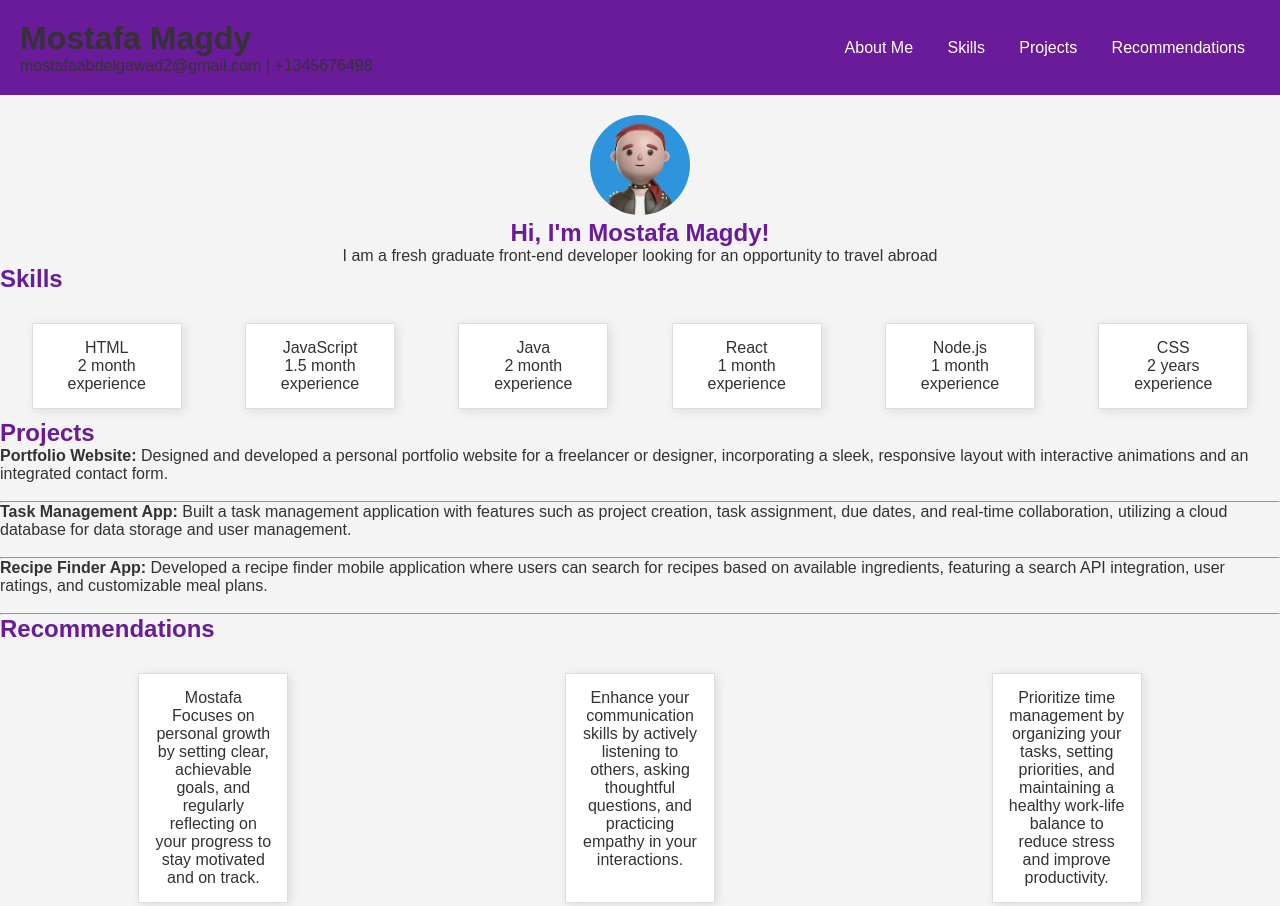
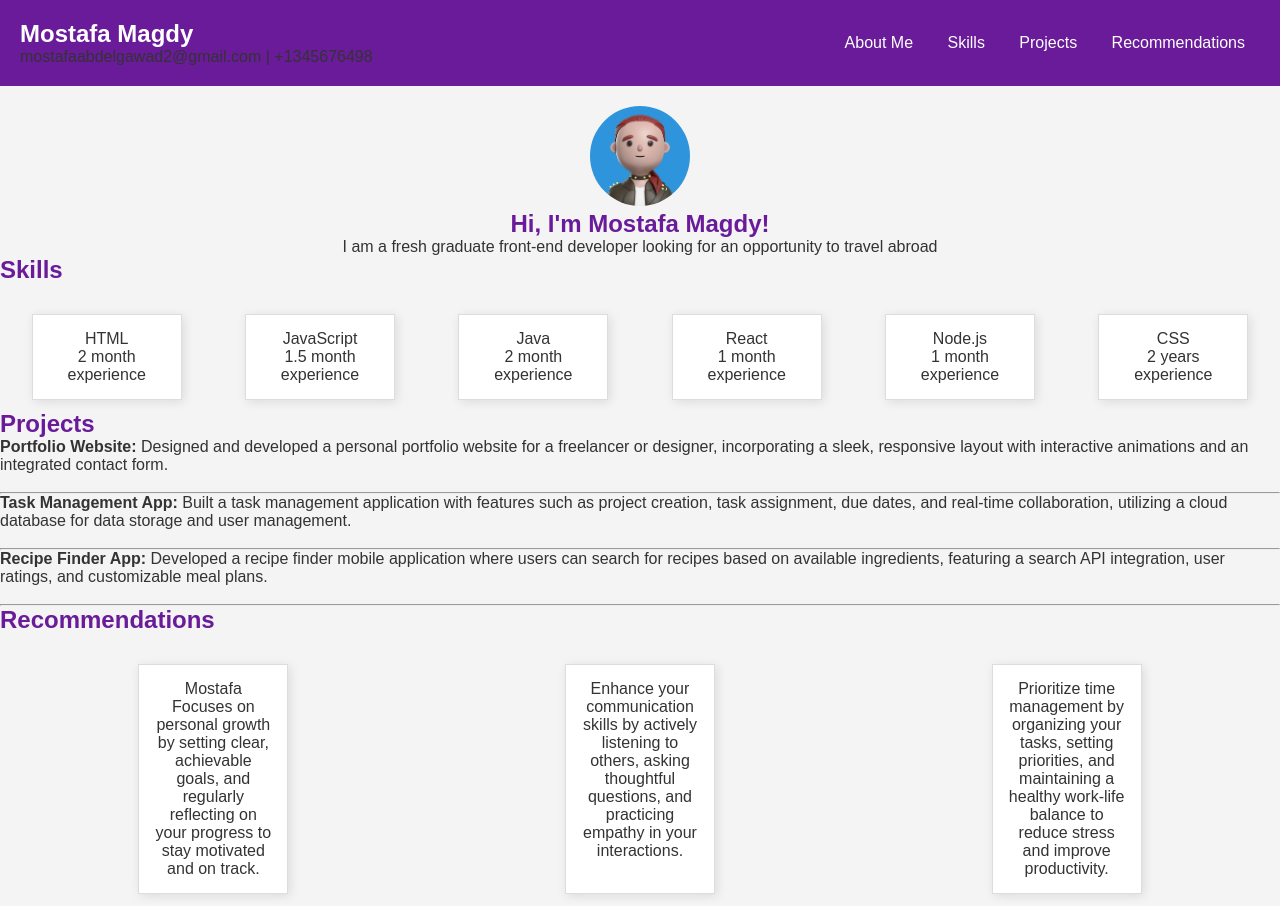
Before and after one commit to MostafaDisha-coder/Potfilio, a plain HTML site: page index.html in a window 1280 px wide. Shown: the top 906 px of the page. Drawn offline with Linux system fonts and the light colour scheme.

Commit message:
Update index.html

```diff
--- a/index.html
+++ b/index.html
@@ -27,7 +27,7 @@
         }
 
         header h1 {
-            color: #white
+            color: white;
             font-size: 1.5em;
         }
 
```
